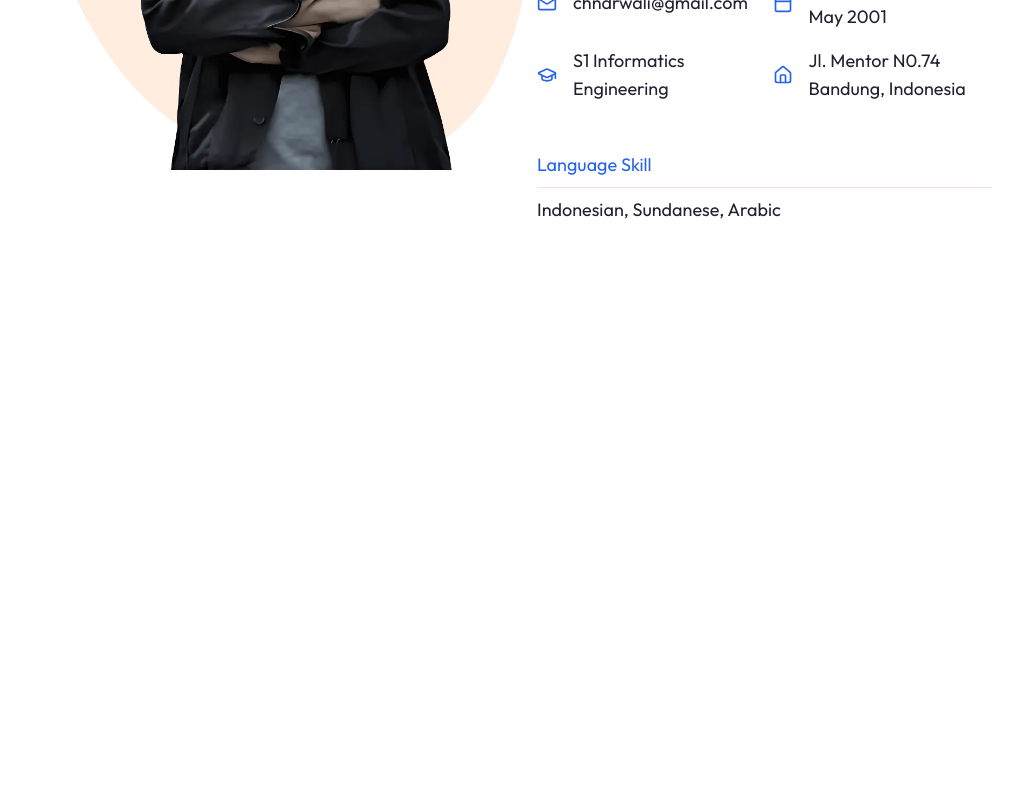
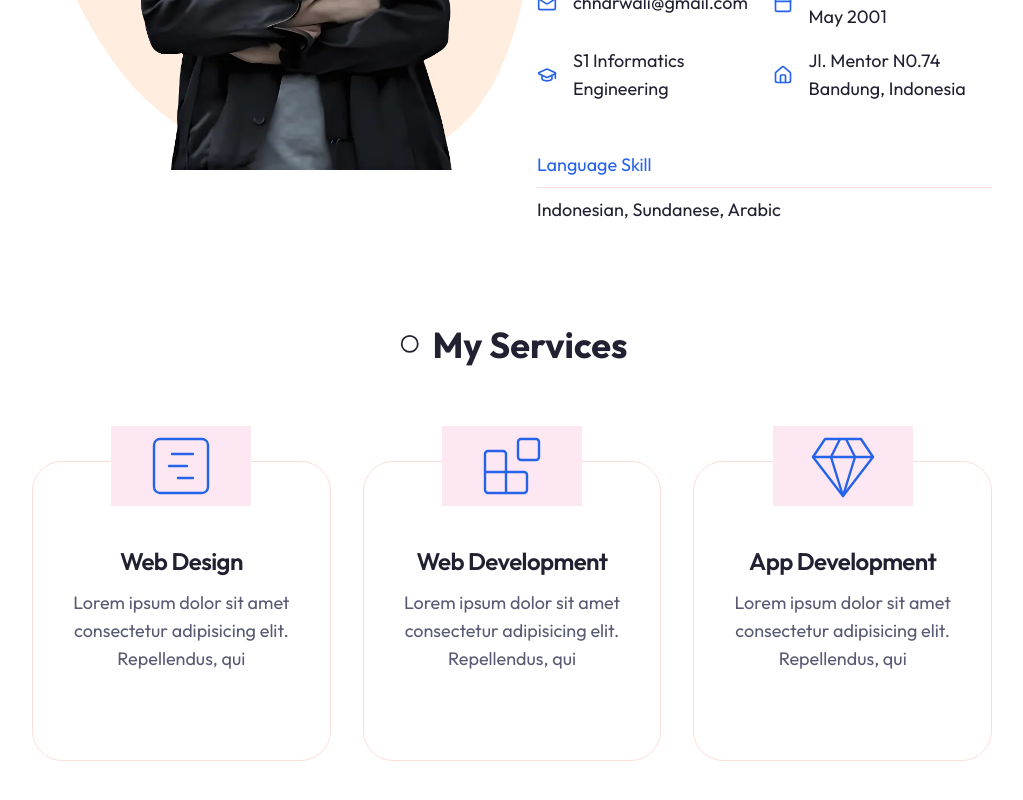
Before and after one commit to chndrwali/portfolio-v2, a Next.js app: page / in a window 1280 px wide. Shown: the part 1296-2096 px from the top of the page, without its empty margins (128-1151 px from the left). Built offline with nearby package versions, Linux system fonts and the light colour scheme.

Commit message:
add: services

```diff
--- a/app/page.jsx
+++ b/app/page.jsx
@@ -1,5 +1,6 @@
 import About from "@/components/About/About";
 import Hero from "@/components/Hero/Hero";
+import Services from "@/components/Services/Services";
 
 
 export default function Home() {
@@ -7,6 +8,7 @@
     <main>
       <Hero />
       <About />
+      <Services />
     </main>
   );
 }
--- a/components/About/About.jsx
+++ b/components/About/About.jsx
@@ -55,25 +55,19 @@
     title: 'experience',
     data: [
       {
-        company: 'DevHandal(CodePolitan & Alibaba Cloud)',
+        company: 'DevHandal',
         role: 'Learn JavaScript Expert',
         years: 'August 2023 - Now',
         location: 'Bandung, Indonesia (Remote)',
       },
       {
-        company: 'IDCamp 2023',
-        role: 'Learn Machine Learning Intermediate',
-        years: 'Sept 2023 - Jan 2024',
-        location: 'Bandung, Indonesia (Remote)',
-      },
-      {
-        company: 'Orbit Campus (MSIB) - Artificial Intelligences 4 Jobs',
+        company: 'Orbit Campus - Artificial Intelligences 4 Jobs',
         role: 'Group leader, Front End Dev, Machine Learning Dev',
         years: 'Aug 2023 - Jan 2024',
         location: 'Jakarta, Indonesia (Remote)',
       },
       {
-        company: 'Dicoding Indonesia (MSIB) - Front End Web & Back End ',
+        company: 'Dicoding Indonesia ',
         role: 'Front End Developer',
         years: 'Feb 2023 - June 2023',
         location: 'Bandung, Indonesia (Remote)',
@@ -123,7 +117,7 @@
     return arr.find((item) => item.title === title);
   };
 
-  console.log(getData(qualificationData, 'education'));
+
   return (
     <section className="xl:h-[860px] pb-12 xl:py-24">
       <div className="container mx-auto">
@@ -170,54 +164,53 @@
                 <TabsContent value="qualifications">
                   <div>
                     <h3 className="h3 mb-8 text-center xl:text-left">My Awesome Journey</h3>
-                    <div className='grid md:grid-cols-2 gap-y-8 '>
-                      <div className='flex flex-col gap-y-6'>
-                        <div className='flex gap-x-4 items-center text-[22px] text-primary'>
+                    <div className="grid md:grid-cols-2 gap-y-8 ">
+                      <div className="flex flex-col gap-y-6">
+                        <div className="flex gap-x-4 items-center text-[22px] text-primary">
                           <Briefcase />
                           <h4 className="capitalize font-medium">{getData(qualificationData, 'experience').title}</h4>
                         </div>
-                        <div className='flex flex-col gap-y-8'>
+                        <div className="flex flex-col gap-y-8">
                           {getData(qualificationData, 'experience').data.map((item, index) => {
-                            const {company, role, years, location} = item;
+                            const { company, role, years, location } = item;
 
                             return (
-                                <div key={index} className='flex gap-x-8 group'>
-                                    <div className='h-[84px] w-[1px] bg-border relative ml-2'>
-                                        <div className='w-[11px] h-[11px] rounded-full bg-primary absolute -left-[5px] group-hover:translate-y-[84px] transition-all'></div>
+                              <div key={index} className="flex gap-x-8 group">
+                                <div className="h-[84px] w-[1px] bg-border relative ml-2">
+                                  <div className="w-[11px] h-[11px] rounded-full bg-primary absolute -left-[5px] group-hover:translate-y-[84px] transition-all"></div>
                                 </div>
                                 <div>
-                                        <div className='font-semibold text-2xl leading-none mb-2 '>{company}</div>
-                                        <div className='text-lg leading-none text-muted-foreground mb-4'>{role}</div>
-                                        <div className='text-base font-medium '>{location}</div>
+                                  <div className="font-semibold text-2xl leading-none mb-2 ">{company}</div>
+                                  <div className="text-lg leading-none text-muted-foreground mb-4">{role}</div>
+                                  <div className="text-base font-medium ">{location}</div>
                                   <div>{years}</div>
                                 </div>
                               </div>
-                            )
+                            );
                           })}
                         </div>
                       </div>
-                      <div className='flex flex-col gap-y-6'>
-                        <div className='flex gap-x-4 items-center text-[22px] text-primary'>
+                      <div className="flex flex-col gap-y-6">
+                        <div className="flex gap-x-4 items-center text-[22px] text-primary">
                           <GraduationCap size={20} />
                           <h4 className="capitalize font-medium">{getData(qualificationData, 'education').title}</h4>
                         </div>
-                        <div className='flex flex-col gap-y-8'>
+                        <div className="flex flex-col gap-y-8">
                           {getData(qualificationData, 'education').data.map((item, index) => {
-                            const {university, qualification, years } = item;
+                            const { university, qualification, years } = item;
 
                             return (
-                                <div key={index} className='flex gap-x-8 group '>
-                                    <div className='h-[84px] w-[1px] bg-border relative ml-2'>
-                                        <div className='w-[11px] h-[11px] rounded-full bg-primary absolute -left-[5px] group-hover:translate-y-[84px] transition-all'></div>
+                              <div key={index} className="flex gap-x-8 group ">
+                                <div className="h-[84px] w-[1px] bg-border relative ml-2">
+                                  <div className="w-[11px] h-[11px] rounded-full bg-primary absolute -left-[5px] group-hover:translate-y-[84px] transition-all"></div>
                                 </div>
                                 <div>
-                                        <div className='font-semibold text-2xl leading-none mb-2 '>{university}</div>
-                                        <div className='text-lg leading-none text-muted-foreground mb-4'>{qualification}</div>
-                                        <div className='text-base font-medium '>{years}</div>
-
+                                  <div className="font-semibold text-2xl leading-none mb-2 ">{university}</div>
+                                  <div className="text-lg leading-none text-muted-foreground mb-4">{qualification}</div>
+                                  <div className="text-base font-medium ">{years}</div>
                                 </div>
                               </div>
-                            )
+                            );
                           })}
                         </div>
                       </div>
@@ -225,34 +218,34 @@
                   </div>
                 </TabsContent>
                 <TabsContent value="skills">
-                    <div className='text-center xl:text-left'>
-                        <h3 className='h3 mb-8'>What I Use Everyday</h3>
-                        <div className='mb-16'>
-                            <h4 className='text-xl font-semibold mb-2'>Skills</h4>
-                            <div className='border-b border-border mb-4'></div>
+                  <div className="text-center xl:text-left">
+                    <h3 className="h3 mb-8">What I Use Everyday</h3>
+                    <div className="mb-16">
+                      <h4 className="text-xl font-semibold mb-2">Skills</h4>
+                      <div className="border-b border-border mb-4"></div>
                       <div>
                         {getData(skillData, 'skills').data.map((item, index) => {
-                                    const {name} = item;
+                          const { name } = item;
                           return (
-                                    <div key={index} className='w-2/4 text-center xl:text-left mx-auto xl:mx-0'>
-                                     <div className='font-medium'>{name}</div>
-                                         </div>)
+                            <div key={index} className="w-2/4 text-center xl:text-left mx-auto xl:mx-0">
+                              <div className="font-medium">{name}</div>
+                            </div>
+                          );
                         })}
                       </div>
                     </div>
                     <div>
-                            <h4 className='text-xl font-semibold mb-2 xl:text-left'>Tools</h4>
-                            <div className='border-b border-border mb-4'></div>
-                            <div className='flex gap-x-8 justify-center xl:justify-start'>
+                      <h4 className="text-xl font-semibold mb-2 xl:text-left">Tools</h4>
+                      <div className="border-b border-border mb-4"></div>
+                      <div className="flex gap-x-8 justify-center xl:justify-start">
                         {getData(skillData, 'tools').data.map((item, index) => {
-                                    const {imgPath} = item;
+                          const { imgPath } = item;
 
                           return (
                             <div key={index}>
-                                            <Image src={imgPath} width={48} height={48} alt='' priority />
+                              <Image src={imgPath} width={48} height={48} alt="" priority />
                             </div>
-
-                                    )
+                          );
                         })}
                       </div>
                     </div>
--- /dev/null
+++ b/components/Services/Services.jsx
@@ -0,0 +1,46 @@
+import { GanttChartSquare, Blocks, Gem } from 'lucide-react';
+import { Card, CardContent, CardDescription, CardHeader, CardTitle } from '@/components/ui/card';
+
+const servicesData = [
+  {
+    icon: <GanttChartSquare size={72} strokeWidth={0.8} />,
+    title: 'Web Design',
+    description: 'Lorem ipsum dolor sit amet consectetur adipisicing elit. Repellendus, qui',
+  },
+  {
+    icon: <Blocks size={72} strokeWidth={0.8} />,
+    title: 'Web Development',
+    description: 'Lorem ipsum dolor sit amet consectetur adipisicing elit. Repellendus, qui',
+  },
+  {
+    icon: <Gem size={72} strokeWidth={0.8} />,
+    title: 'App Development',
+    description: 'Lorem ipsum dolor sit amet consectetur adipisicing elit. Repellendus, qui',
+  },
+];
+const Services = () => {
+  return (
+    <section className="mb-12 xl:mb-36">
+      <div className="container mx-auto">
+        <h2 className="section-title mb-12 xl:mb-24 text-center mx-auto">My Services</h2>
+        <div className='grid xl:grid-cols-3 justify-center gap-y-12 xl:gap-y-24 xl:gap-x-8 '>
+          {servicesData.map((item, index) => {
+            return (
+              <Card key={index} className="w-full max-w-[420px] h-[300px] flex flex-col pt-16 pb-10 justify-center items-center relative">
+                <CardHeader className="text-primary absolute -top-[60px] ">
+                <div className="w-[140px] h-[80px] bg-pink-100 dark:bg-background flex justify-center items-center">{item.icon}</div>
+                </CardHeader>
+                <CardContent className="text-center">
+                    <CardTitle className="mb-4">{item.title}</CardTitle>
+                    <CardDescription className="text-lg">{item.description}</CardDescription>
+                </CardContent>
+              </Card>
+            );
+          })}
+        </div>
+      </div>
+    </section>
+  );
+};
+
+export default Services;
--- a/components/ui/card.jsx
+++ b/components/ui/card.jsx
@@ -5,7 +5,7 @@
 const Card = React.forwardRef(({ className, ...props }, ref) => (
   <div
     ref={ref}
-    className={cn("rounded-lg border bg-card text-card-foreground shadow-sm", className)}
+    className={cn("rounded-[30px] border bg-background text-card-foreground", className)}
     {...props} />
 ))
 Card.displayName = "Card"
```
Lines whose indentation alone changed are shown as unchanged.
